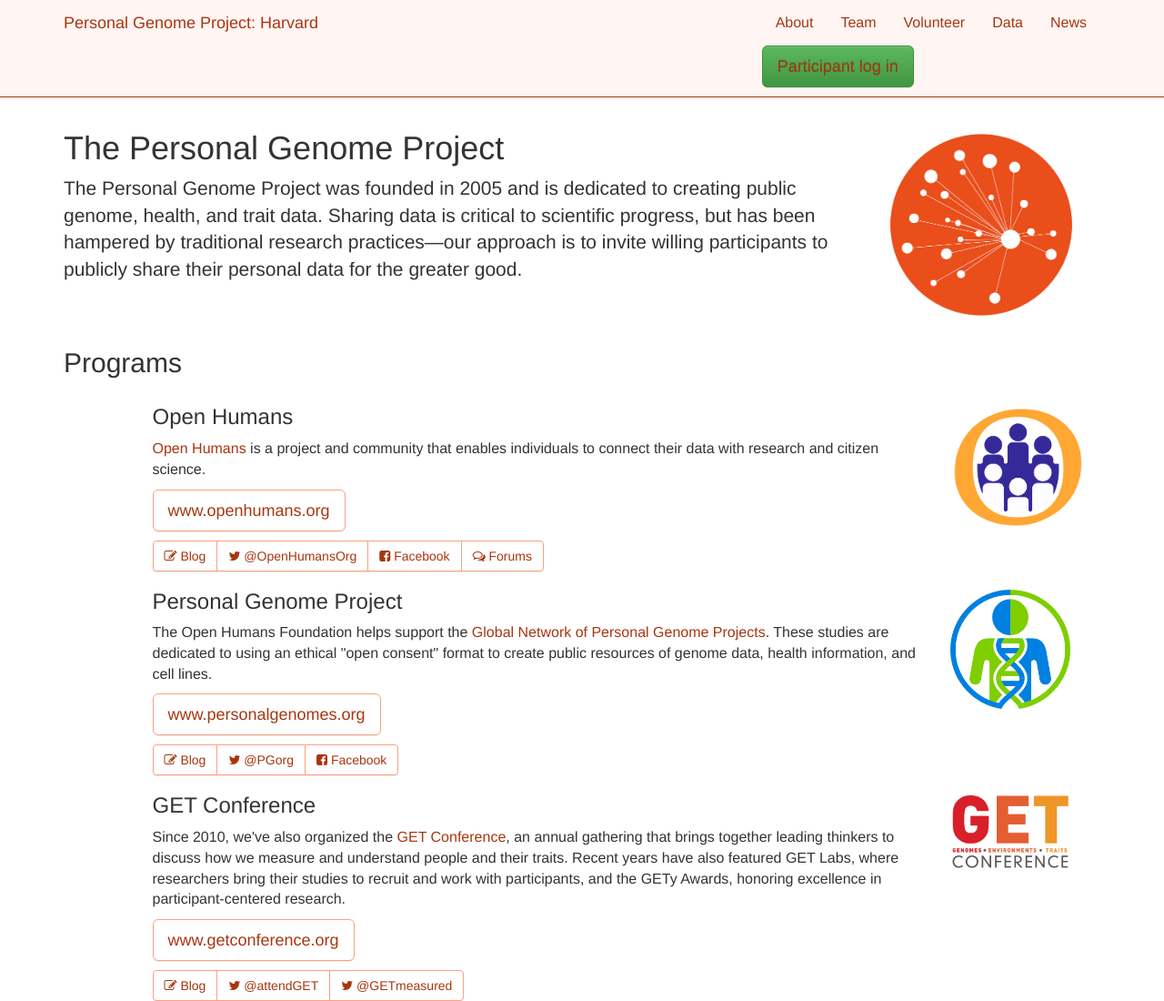
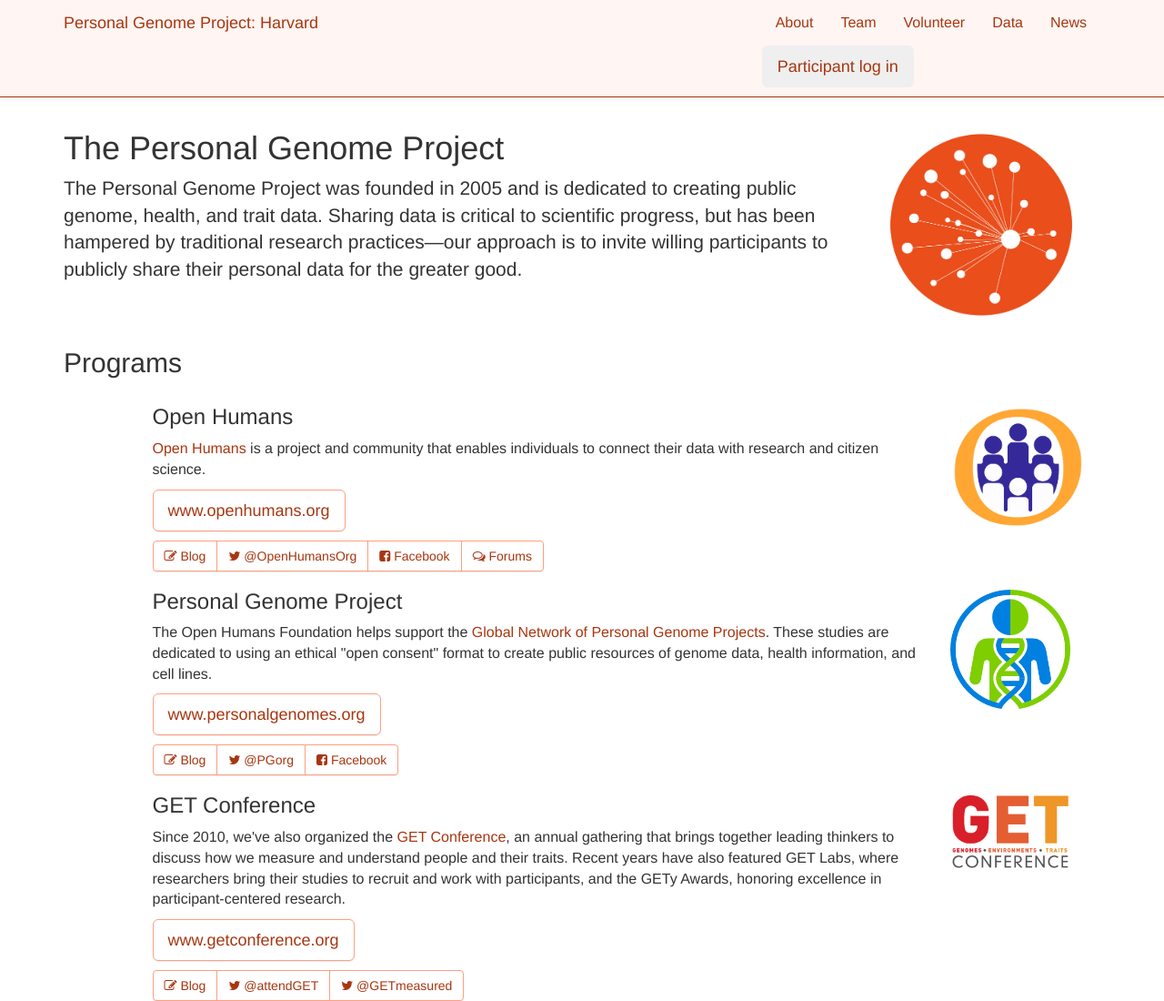
Before and after one commit to PGPHarvard/PGPHarvard.github.io, a plain HTML site: page index.html in a window 1280 px wide. Shown: the top 1100 px of the page at 91% size. Drawn offline with nearby package versions, Linux system fonts and the light colour scheme.

Commit message:
Update index.html

```diff
--- a/index.html
+++ b/index.html
@@ -47,7 +47,7 @@ k<!DOCTYPE html>
             <li><a href="#volunteer">Volunteer</a></li>
             <li><a href="#data">Data</a></li>
             <li><a href="https://blog.personalgenomes.org/">News</a></li>
-            <p><button class="btn btn-success btn-lg">
+            <p><button class="btn btn-active btn-lg">
               <a href="https://my.pgp-hms.org/">
                 Participant log in</a>
           </ul>
```
